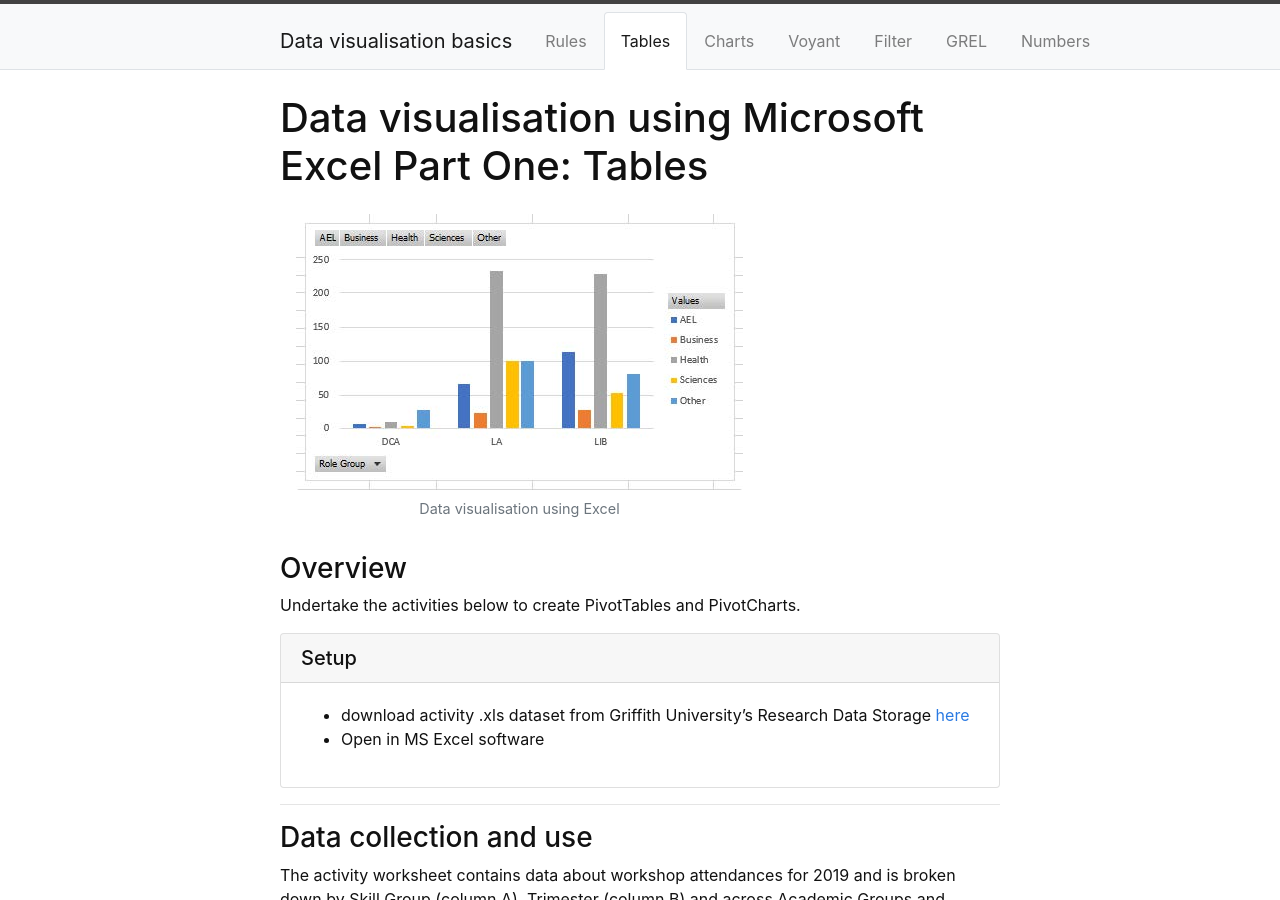
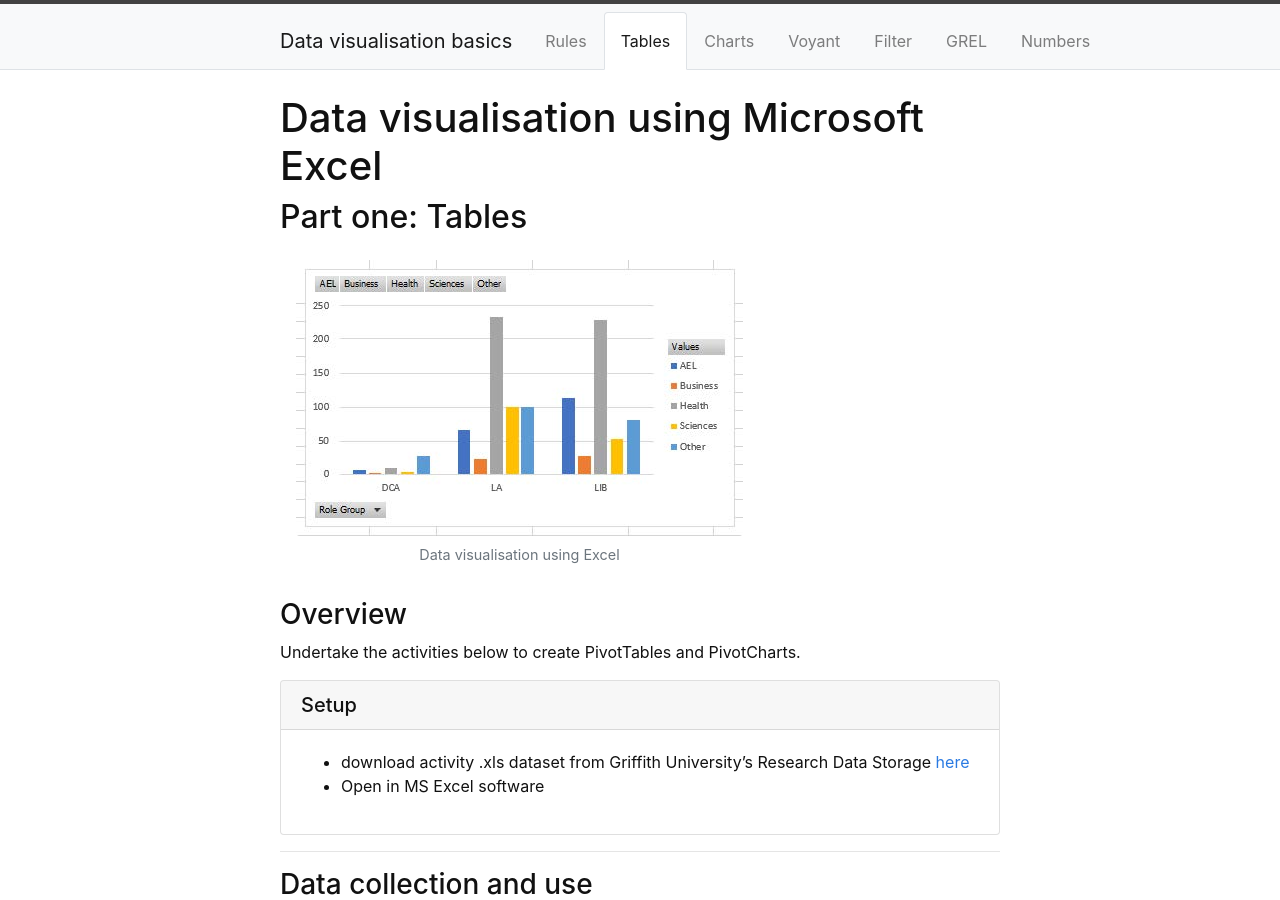
Before and after one commit to GULibrarySandbox/data-vis-basics, a Jekyll site: the page built from content/2-tables.md, in a window 1280 px wide and 900 px high. Built offline with Jekyll 4.4.1, drawn with Linux system fonts in a browser that asks for light colours.

```diff
--- a/content/2-tables.md
+++ b/content/2-tables.md
@@ -3,7 +3,9 @@ title: Tables
 nav: true
 ---
 
-# Data visualisation using Microsoft Excel Part One: Tables
+# Data visualisation using Microsoft Excel
+
+## Part one: Tables
 
 {% include figure.html img="2021_Excel-data-visualisation_Student-workbook.jpg " alt="Data visualisation using Excel" caption="Data visualisation using Excel" width="100%" %}
 
@@ -125,5 +127,5 @@ Follow each activity in this video.
 
 <p align="center">
   <a href="https://griffithunilibrary.github.io/data-vis-basics/content/1-rules.html"><-- BACK</a> |
-  <a href="https://griffithunilibrary.github.io/intro-data-wrangle/content/3-charts.html">NEXT --></a>
+  <a href="https://griffithunilibrary.github.io/data-vis-basics/content/3-charts.html">NEXT --></a>
 </p>
```
